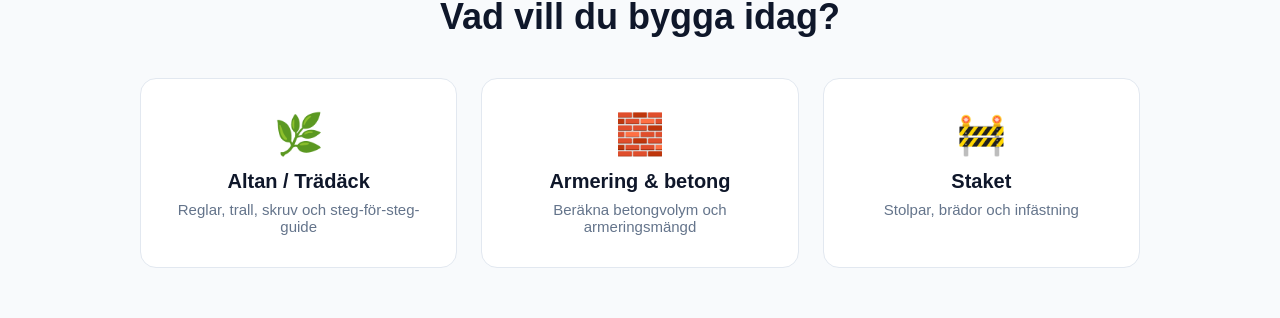
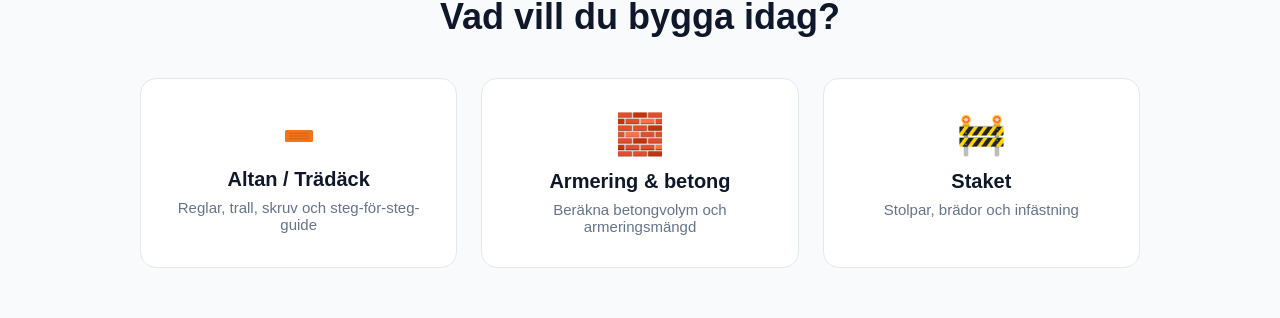
Before and after one commit to 2nm6sbhgs4-star/byggio, a React (Vite) app: page / in a window 1280 px wide. Shown: the part 985-1303 px from the top of the page. Built offline with nearby package versions, Linux system fonts and the light colour scheme; no server answers.

Commit message:
Byt Altan-ikon till egen ritad SVG-planka

```diff
--- a/src/ProjectCards.tsx
+++ b/src/ProjectCards.tsx
@@ -8,7 +8,11 @@ function ProjectCards() {
       <div className="project-grid">
         {projects.map((project) => (
           <Link to={`/${project.slug}`} className="project-card" key={project.slug}>
-            <div className="icon">{project.icon}</div>
+            {project.icon.startsWith('<svg') ? (
+              <div className="icon" dangerouslySetInnerHTML={{ __html: project.icon }} />
+            ) : (
+              <div className="icon">{project.icon}</div>
+            )}
             <h3>{project.title}</h3>
             <p>{project.text}</p>
           </Link>
--- a/src/ProjectPage.tsx
+++ b/src/ProjectPage.tsx
@@ -21,7 +21,11 @@ function ProjectPage() {
   return (
     <div className="project-page">
       <Link to="/" className="back-link">← Tillbaka</Link>
-      <div className="icon">{project.icon}</div>
+      {project.icon.startsWith('<svg') ? (
+  <div className="icon" dangerouslySetInnerHTML={{ __html: project.icon }} />
+) : (
+  <div className="icon">{project.icon}</div>
+)}
       <h1>{project.title}</h1>
       <p>{project.text}</p>
 
--- a/src/index.css
+++ b/src/index.css
@@ -164,3 +164,5 @@ body { font-family: Arial, Helvetica, sans-serif; background: #f8fafc; color: #0
 .verify-row input { flex: 1; }
 .verify-success { color: #16a34a; font-size: 14px; margin-top: 6px; }
 .verify-error { color: #dc2626; font-size: 14px; margin-top: 6px; }
+
+.icon svg { width: 1em; height: 1em; display: inline-block; vertical-align: middle; }
--- a/src/projects.ts
+++ b/src/projects.ts
@@ -1,5 +1,10 @@
 export const projects = [
-  { slug: "altan", title: "Altan / Trädäck", icon: "🌿", text: "Reglar, trall, skruv och steg-för-steg-guide" },
+  {
+    slug: "altan",
+    title: "Altan / Trädäck",
+    icon: `<svg viewBox="0 0 100 100" xmlns="http://www.w3.org/2000/svg"><rect x="15" y="35" width="70" height="30" rx="4" fill="#f97316"/><line x1="25" y1="43" x2="75" y2="43" stroke="#0f172a" stroke-width="2" opacity="0.25"/><line x1="25" y1="50" x2="75" y2="50" stroke="#0f172a" stroke-width="2" opacity="0.25"/><line x1="25" y1="57" x2="75" y2="57" stroke="#0f172a" stroke-width="2" opacity="0.25"/></svg>`,
+    text: "Reglar, trall, skruv och steg-för-steg-guide"
+  },
   { slug: "armering-betong", title: "Armering & betong", icon: "🧱", text: "Beräkna betongvolym och armeringsmängd" },
   { slug: "staket", title: "Staket", icon: "🚧", text: "Stolpar, brädor och infästning" }
 ]
```
